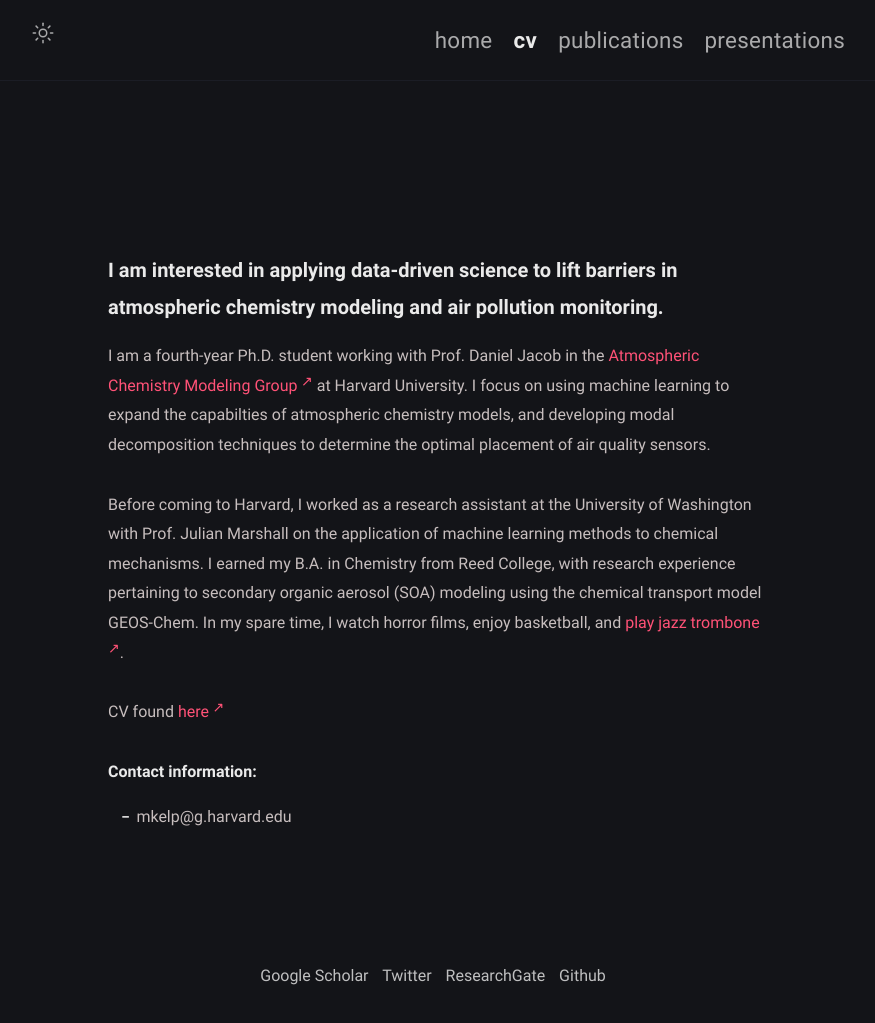
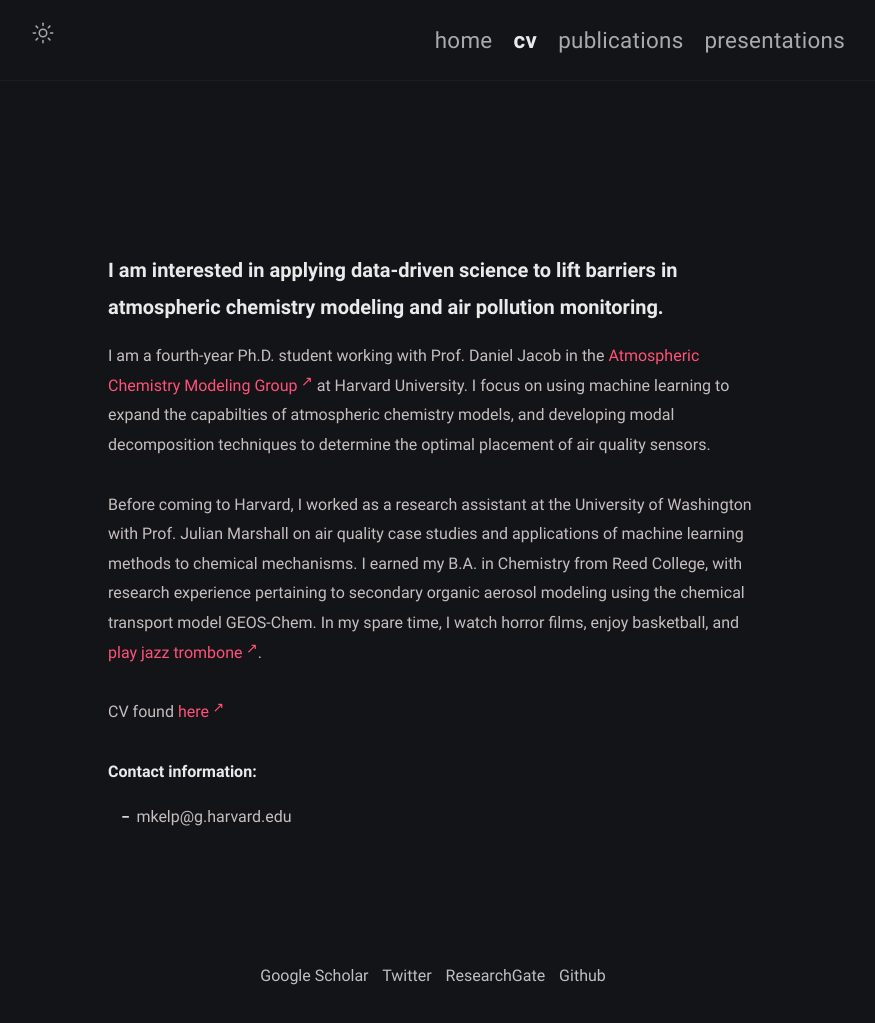
Before and after one commit to mkelp/mkelp.github.io, a Jekyll site: the page built from CV.md, in a window 1280 px wide. Shown: the whole page, without its empty margins (202-1077 px from the left). Built offline with Jekyll 4.4.1, drawn with Linux system fonts in a browser that asks for light colours.

Commit message:
project 14

```diff
--- a/CV.md
+++ b/CV.md
@@ -9,7 +9,7 @@ comments: false
 
 I am a fourth-year Ph.D. student working with Prof. Daniel Jacob in the [Atmospheric Chemistry Modeling Group](http://acmg.seas.harvard.edu/index.html){:target="_blank"} at Harvard University. I focus on using machine learning to expand the capabilties of atmospheric chemistry models, and developing modal decomposition techniques to determine the optimal placement of air quality sensors.
 
-Before coming to Harvard, I worked as a research assistant at the University of Washington with Prof. Julian Marshall on the application of machine learning methods to chemical mechanisms. I earned my B.A. in Chemistry from Reed College, with research experience pertaining to secondary organic aerosol (SOA) modeling using the chemical transport model GEOS-Chem. In my spare time, I watch horror films, enjoy basketball, and [play jazz trombone](https://soundcloud.com/philosophytalk/it-dont-mean-a-thing-from-your-lying-eyes-112915){:target="_blank"}.
+Before coming to Harvard, I worked as a research assistant at the University of Washington with Prof. Julian Marshall on air quality case studies and applications of machine learning methods to chemical mechanisms. I earned my B.A. in Chemistry from Reed College, with research experience pertaining to secondary organic aerosol modeling using the chemical transport model GEOS-Chem. In my spare time, I watch horror films, enjoy basketball, and [play jazz trombone](https://soundcloud.com/philosophytalk/it-dont-mean-a-thing-from-your-lying-eyes-112915){:target="_blank"}.
 
 CV found [here]({{ site.url }}/assets/mkelp_cv_dec2020.pdf){:target="_blank"}
 
```
